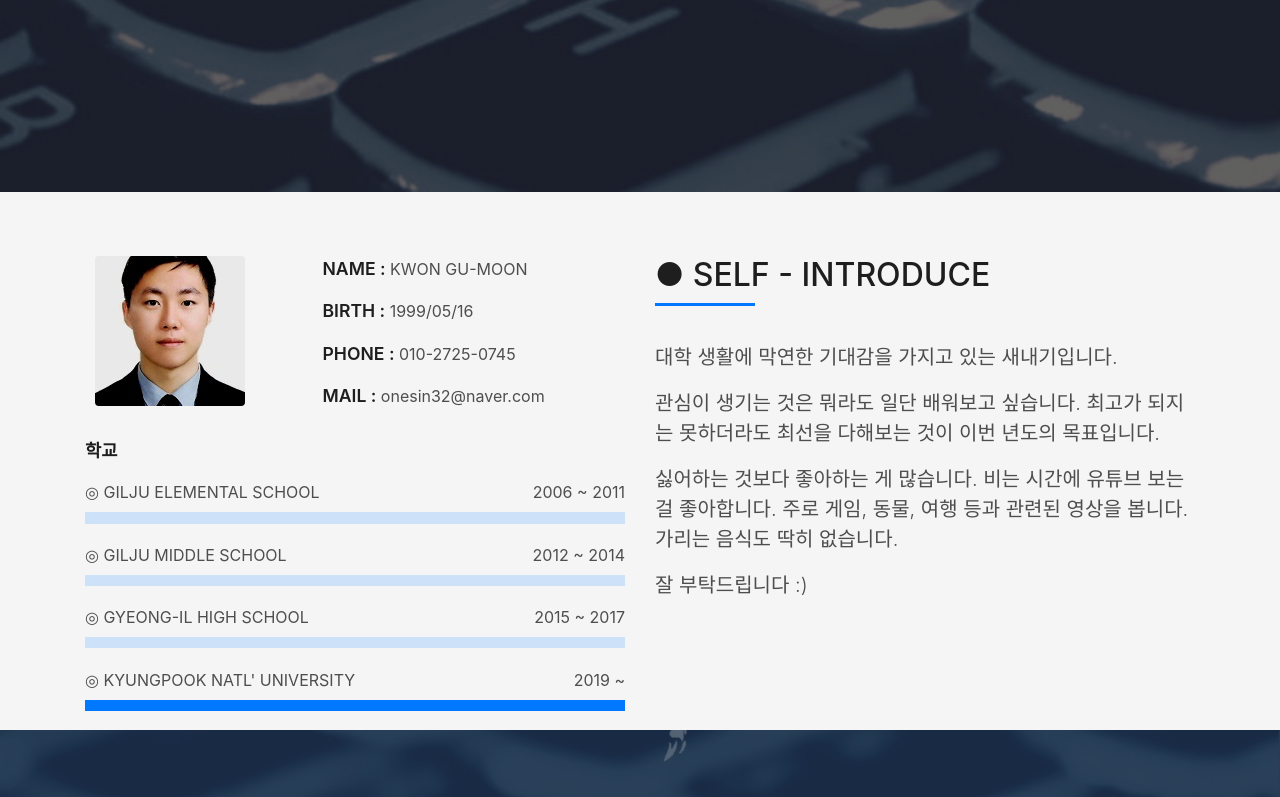
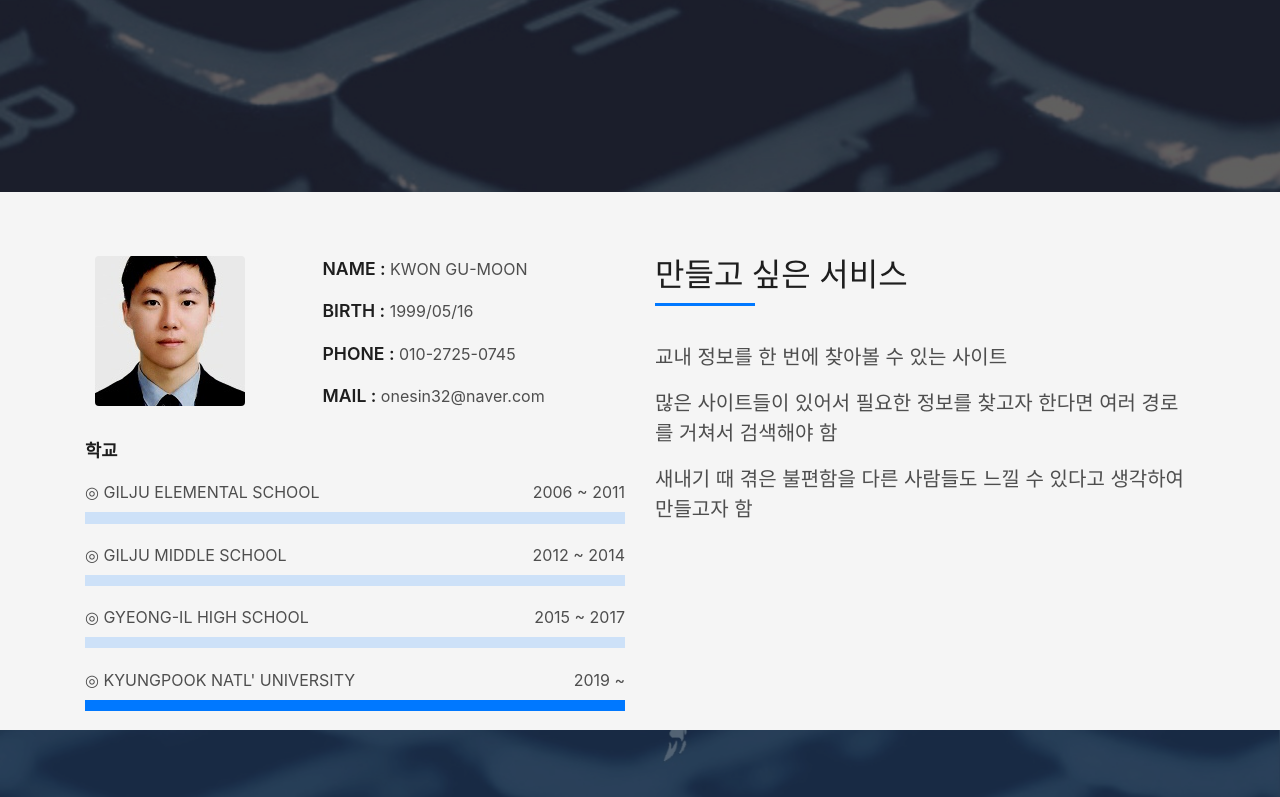
Before and after one commit to onesin32/firstproject, a plain HTML site: page index.html in a window 1280 px wide. Shown: the part 608-1405 px from the top of the page. Drawn offline with Linux system fonts and the light colour scheme; files whose address does not match are found by name.

Commit message:
Update index.html

```diff
--- a/index.html
+++ b/index.html
@@ -123,25 +123,22 @@
                 <div class="about-me pt-4 pt-md-0">
                   <div class="title-box-2">
                     <h5 class="title-left">
-                      ● SELF - INTRODUCE
+                      만들고 싶은 서비스
                     </h5>
                   </div>
                   <p class="lead">
-                    대학 생활에 막연한 기대감을 가지고 있는 새내기입니다.
+                    교내 정보를 한 번에 찾아볼 수 있는 사이트
                   </p>
                   <p class="lead">
-                    관심이 생기는 것은 뭐라도 일단 배워보고 싶습니다. 최고가 되지는 못하더라도 최선을 다해보는 것이 이번 년도의 목표입니다.
+                    많은 사이트들이 있어서 필요한 정보를 찾고자 한다면 여러 경로를 거쳐서 검색해야 함
                   </p>
                   <p class="lead">
-                    싫어하는 것보다 좋아하는 게 많습니다. 비는 시간에 유튜브 보는 걸 좋아합니다. 주로 게임, 동물, 여행 등과 관련된 영상을 봅니다. 가리는 음식도 딱히 없습니다.
-                  </p>
-                  <p class="lead">
-                    잘 부탁드립니다 :)
+                    새내기 때 겪은 불편함을 다른 사람들도 느낄 수 있다고 생각하여 만들고자 함
                   </p>
                 </div>
               </div>
             </div>
-
+          </div>
         </div>
       </div>
     </div>
```
